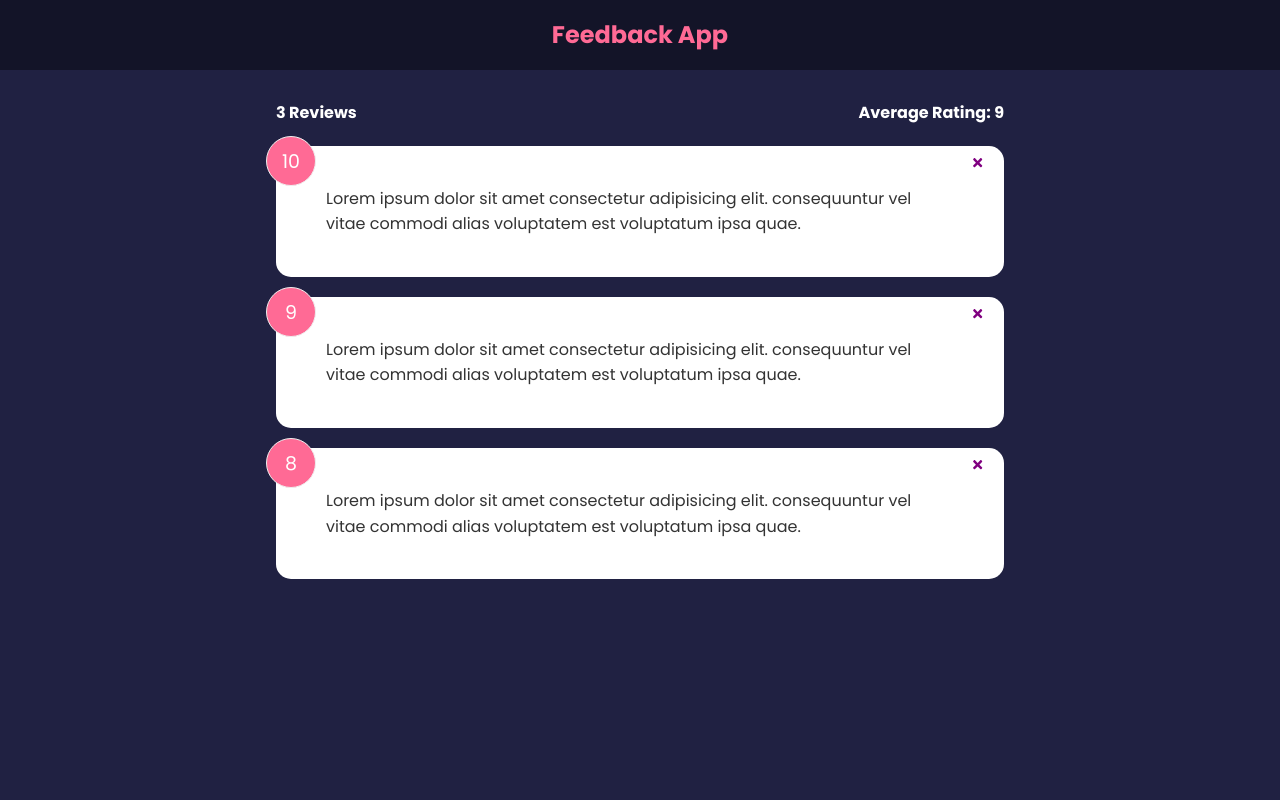
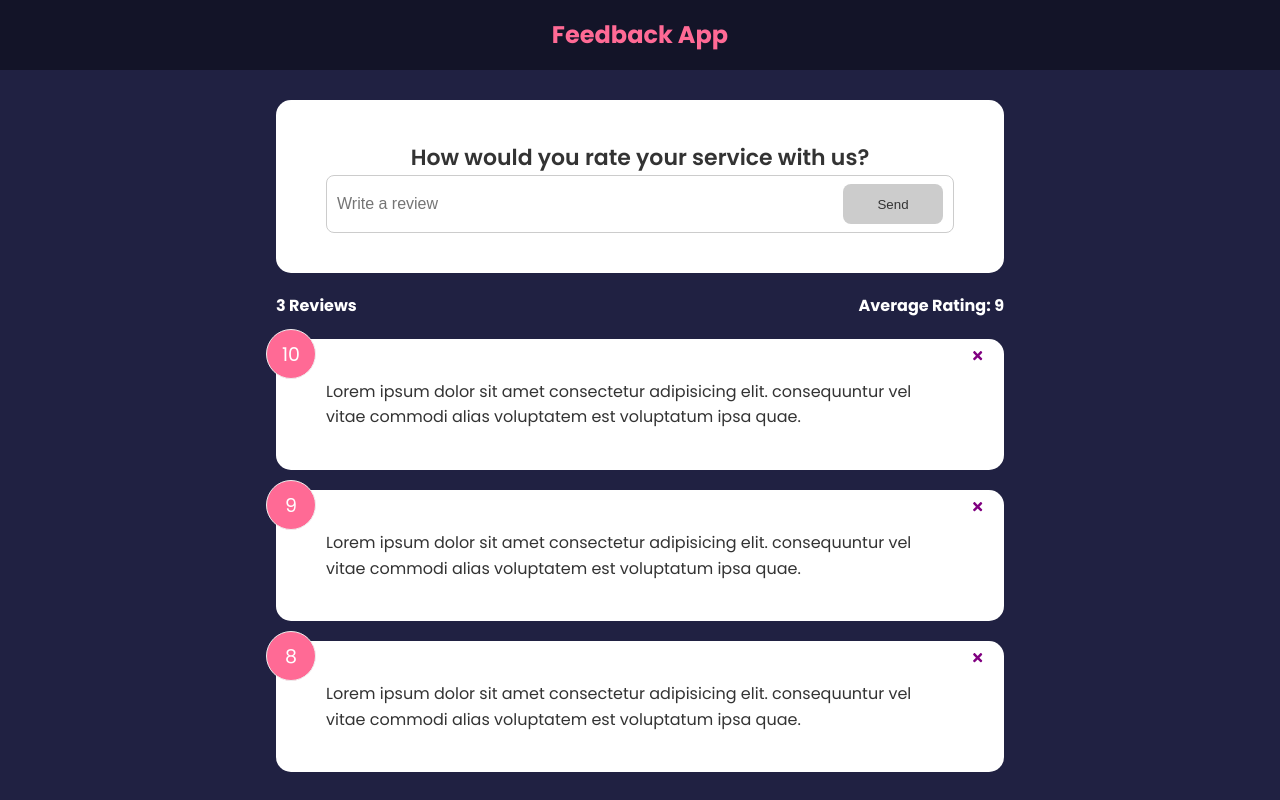
Before and after one commit to bcherrera14/feedback-app, a React (Create React App) app: page / in a window 1280 px wide. Built offline with nearby package versions, Linux system fonts and the light colour scheme; the HTML template or start-up script is replaced by a standard one.

Commit message:
add form

```diff
--- a/src/App.js
+++ b/src/App.js
@@ -4,6 +4,7 @@
 import FeedbackList from './components/FeedbackList';
 import FeedbackData from './data/FeedbackData';
 import FeedbackStats from './components/FeedbackStats';
+import FeedbackForm from './components/FeedbackForm';
 
 function App() {
 	const [ feedback, setFeedback ] = useState(FeedbackData);
@@ -18,6 +19,7 @@
 		<React.Fragment>
 			<Header />
 			<div className="container">
+				<FeedbackForm />
 				<FeedbackStats feedback={feedback} />
 				<FeedbackList feedback={feedback} handleDelete={deleteFeedback} />
 			</div>
--- /dev/null
+++ b/src/components/FeedbackForm.jsx
@@ -0,0 +1,41 @@
+import React from 'react';
+import { useState } from 'react';
+import Card from './shared/Card';
+import Button from './shared/Button';
+
+function FeedbackForm() {
+	const [ text, setText ] = useState('');
+	const [ btnDisabled, setBtnDidabled ] = useState(true);
+	const [ message, setMessage ] = useState('');
+
+	const handleTextChange = (e) => {
+		if (text === '') {
+			setBtnDidabled(true);
+			setMessage(null);
+		} else if (text !== '' && text.trim().length <= 10) {
+			setMessage('Text must be at least 10 characters');
+			setBtnDidabled(true);
+		} else {
+			setMessage(null);
+			setBtnDidabled(false);
+		}
+		setText(e.target.value);
+	};
+
+	return (
+		<Card>
+			<form action="">
+				<h2>How would you rate your service with us?</h2>
+				<div className="input-group">
+					<input onChange={handleTextChange} type="text" placeholder="Write a review" />
+					<Button type="submit" isDisabled={btnDisabled}>
+						Send
+					</Button>
+				</div>
+				{message && <div className="message">{message}</div>}
+			</form>
+		</Card>
+	);
+}
+
+export default FeedbackForm;
--- /dev/null
+++ b/src/components/shared/Button.jsx
@@ -0,0 +1,25 @@
+import React from 'react';
+import PropTypes from 'prop-types';
+
+function Button({ children, version, type, isDisabled }) {
+	return (
+		<button type={type} disabled={isDisabled} className={`btn btn-${version}`}>
+			{children}
+		</button>
+	);
+}
+
+Button.defaultProps = {
+	version: 'primary',
+	type: 'button',
+	isDisabled: false
+};
+
+Button.propTypes = {
+	children: PropTypes.node.isRequired,
+	type: PropTypes.string,
+	version: PropTypes.string,
+	isDisabled: PropTypes.bool
+};
+
+export default Button;
```
